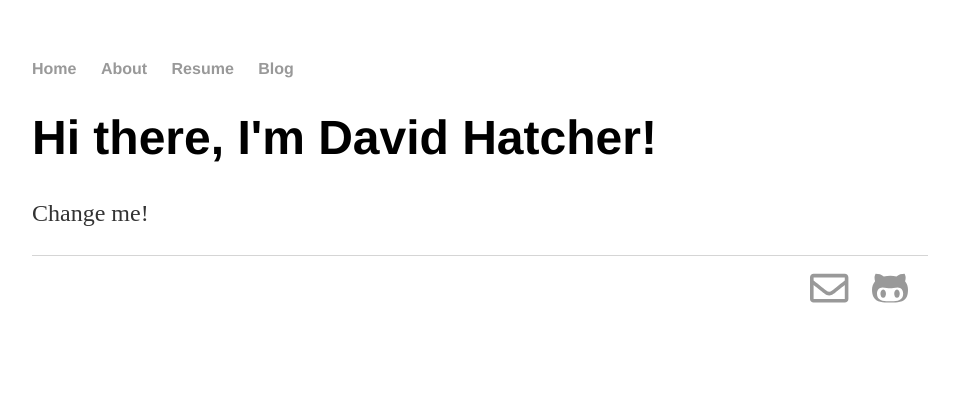
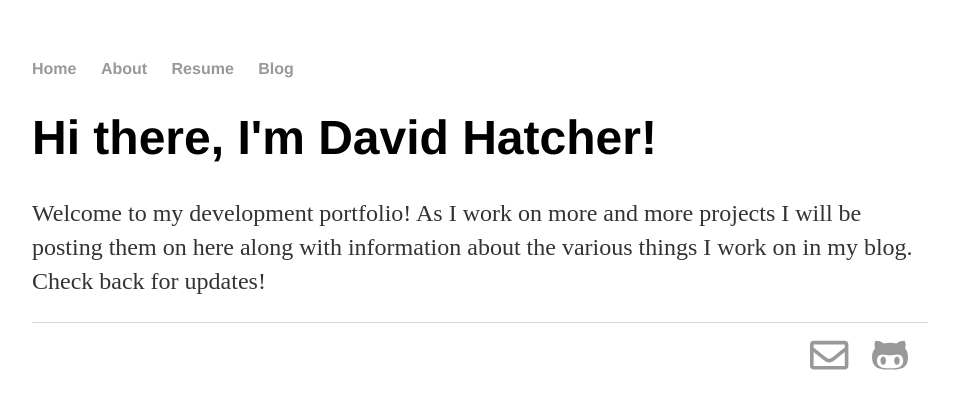
Before and after one commit to David-Hatcher/David-Hatcher.github.io, a Jekyll site: the page built from index.html, in a window 1280 px wide. Shown: the top 409 px of the page, without its empty margins (160-1119 px from the left). Built offline with Jekyll 4.4.1, drawn with Linux system fonts in a browser that asks for light colours; nearby versions of some CDN libraries.

Commit message:
updating main

```diff
--- a/index.html
+++ b/index.html
@@ -4,5 +4,5 @@ title: David Hatcher | Junior Developer
 ---
 <div class="blurb">
     <h1>Hi there, I'm David Hatcher!</h1>
-    <p>Change me!</p>
+    <p>Welcome to my development portfolio! As I work on more and more projects I will be posting them on here along with information about the various things I work on in my blog. Check back for updates!</p>
 </div>
```
